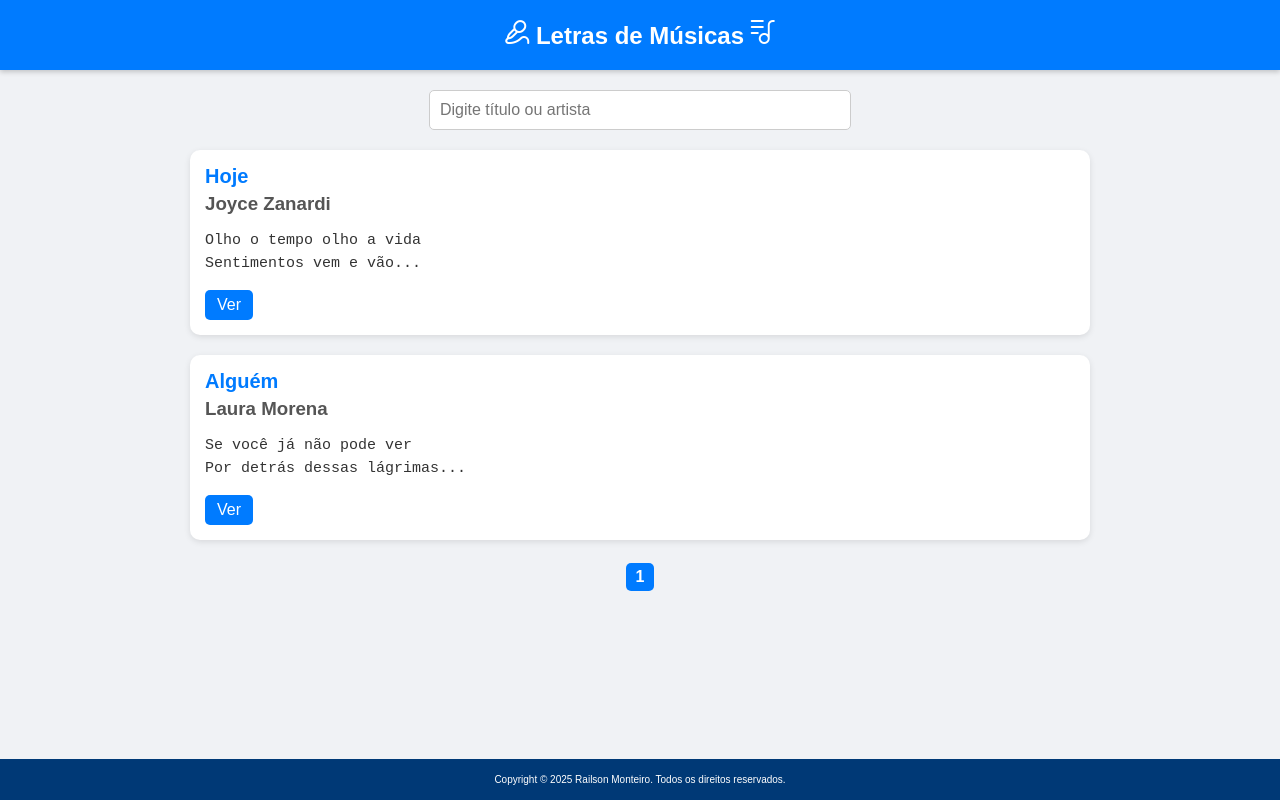
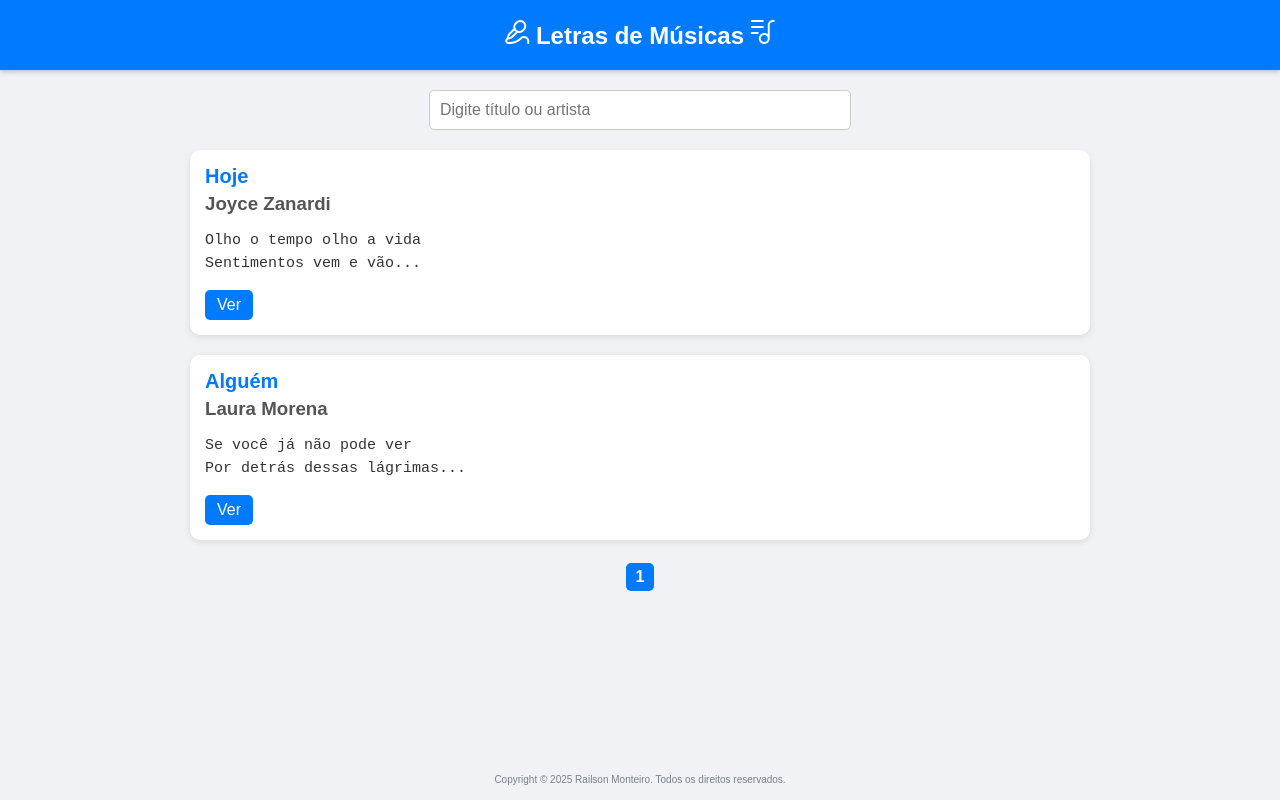
Before and after one commit to RailsonMonteiro/Letras, a plain HTML site: page index.html in a window 1280 px wide. Drawn offline with nearby package versions, Linux system fonts and the light colour scheme.

```diff
--- a/index.html
+++ b/index.html
@@ -109,8 +109,7 @@ mark { background: yellow; color: black; }
 
 /* ======== FOOTER ======== */
 footer {
-    background-color: #003976; /* cor do footer */
-    color: #fff;
+    color: #77818b;
     text-align: center;
     padding: 15px 0;
     font-size: 10px;
```
